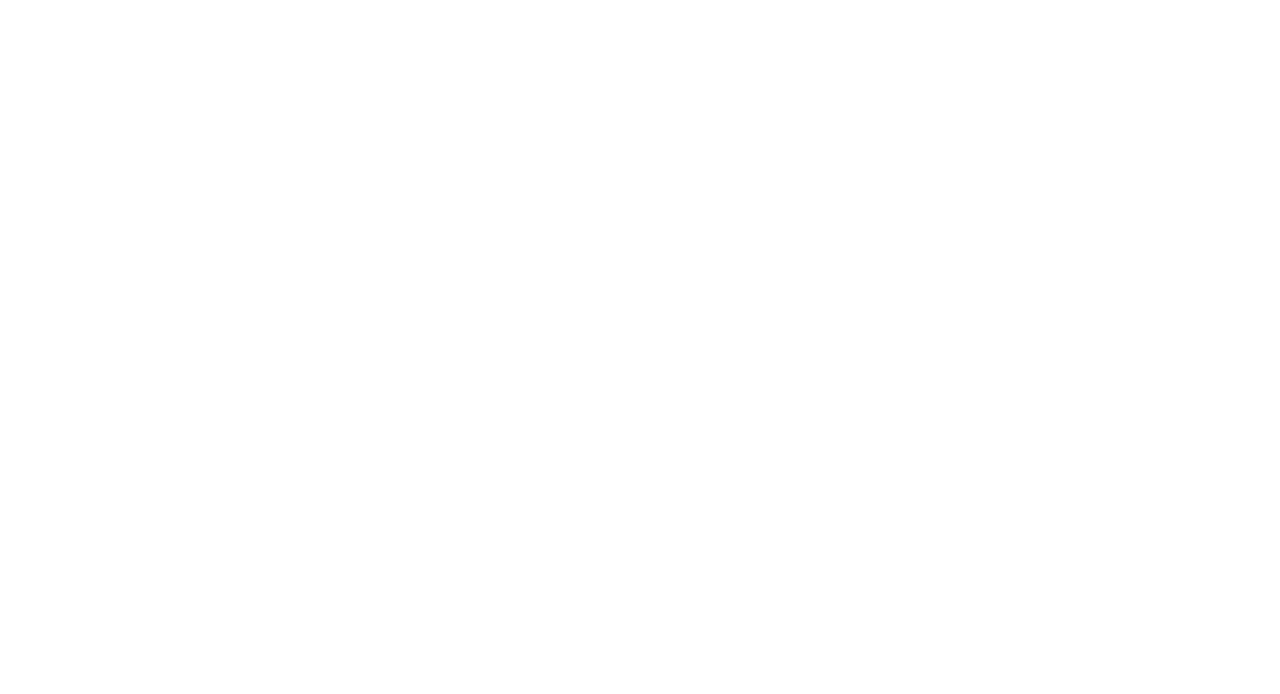
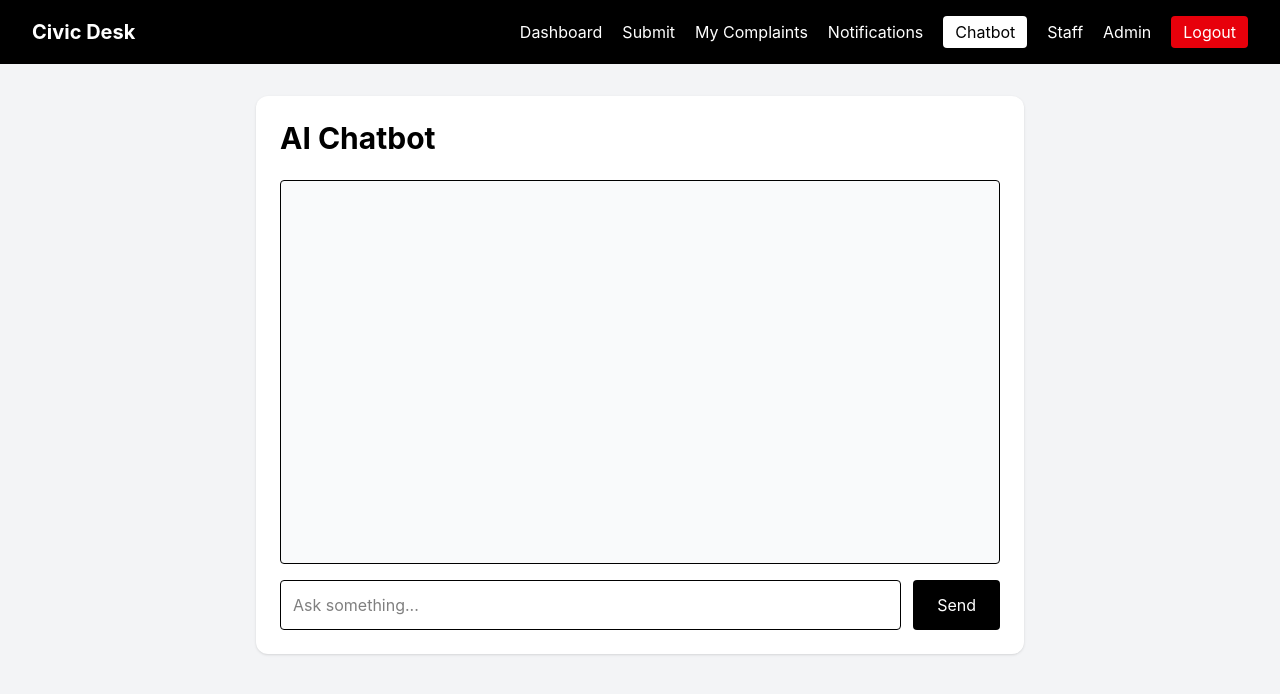
Before and after one commit to noorulqadir/AI-based-Complaint-Management-System-with-Community-Voting-System, a React app in the folder Frontend/: page /chatbot in a window 1280 px wide. Before the commit this address had no page. Shown: the top 694 px of the page. Built offline with nearby package versions, Linux system fonts and the light colour scheme; sample sign-in values are in the browser's storage; the HTML template or start-up script is replaced by a standard one.

Commit message:
Chatbot Assistance Frontend

```diff
--- a/Frontend/src/App.jsx
+++ b/Frontend/src/App.jsx
@@ -9,6 +9,7 @@
 import Notifications from "./pages/Notifications";
 import StaffDashboard from "./pages/StaffDashboard";
 import ProtectedRoute from "./components/ProtectedRoute";
+import Chatbot from "./pages/Chatbot";
 
 function App() {
   return (
@@ -71,6 +72,14 @@
             </ProtectedRoute>
           }
         />
+        <Route
+          path="/chatbot"
+          element={
+            <ProtectedRoute>
+              <Chatbot />
+            </ProtectedRoute>
+          }
+        />
       </Routes>
     </BrowserRouter>
   );
--- a/Frontend/src/components/Navbar.jsx
+++ b/Frontend/src/components/Navbar.jsx
@@ -30,6 +30,9 @@
         <NavLink to="/notifications" className={linkStyle}>
           Notifications
         </NavLink>
+        <NavLink to="/chatbot" className={linkStyle}>
+          Chatbot
+        </NavLink>
 
         {(user?.role === "staff" || user?.role === "admin") && (
           <NavLink to="/staff" className={linkStyle}>
--- /dev/null
+++ b/Frontend/src/pages/Chatbot.jsx
@@ -0,0 +1,89 @@
+import { useState } from "react";
+import API from "../services/api";
+import Navbar from "../components/Navbar";
+
+function Chatbot() {
+  const [message, setMessage] = useState("");
+  const [chat, setChat] = useState([]);
+
+  const sendMessage = async (e) => {
+    e.preventDefault();
+
+    if (!message.trim()) return;
+
+    const userMessage = message;
+    setChat([...chat, { sender: "user", text: userMessage }]);
+    setMessage("");
+
+    try {
+      const token = localStorage.getItem("token");
+
+      const response = await API.post(
+        "/chatbot",
+        { message: userMessage },
+        {
+          headers: {
+            Authorization: `Bearer ${token}`,
+          },
+        },
+      );
+
+      setChat((prev) => [
+        ...prev,
+        { sender: "bot", text: response.data.reply },
+      ]);
+    } catch (error) {
+      setChat((prev) => [
+        ...prev,
+        { sender: "bot", text: "Chatbot failed to respond." },
+      ]);
+    }
+  };
+
+  return (
+    <>
+      <Navbar />
+
+      <div className="min-h-screen bg-gray-100 p-8">
+        <div className="max-w-3xl mx-auto bg-white rounded-xl shadow p-6">
+          <h1 className="text-3xl font-bold mb-6">AI Chatbot</h1>
+
+          <div className="h-96 overflow-y-auto border rounded p-4 mb-4 bg-gray-50">
+            {chat.map((msg, index) => (
+              <div
+                key={index}
+                className={`mb-3 ${
+                  msg.sender === "user" ? "text-right" : "text-left"
+                }`}
+              >
+                <span
+                  className={`inline-block p-3 rounded-lg ${
+                    msg.sender === "user"
+                      ? "bg-black text-white"
+                      : "bg-gray-200 text-black"
+                  }`}
+                >
+                  {msg.text}
+                </span>
+              </div>
+            ))}
+          </div>
+
+          <form onSubmit={sendMessage} className="flex gap-3">
+            <input
+              type="text"
+              placeholder="Ask something..."
+              value={message}
+              onChange={(e) => setMessage(e.target.value)}
+              className="flex-1 border p-3 rounded"
+            />
+
+            <button className="bg-black text-white px-6 rounded">Send</button>
+          </form>
+        </div>
+      </div>
+    </>
+  );
+}
+
+export default Chatbot;
```
